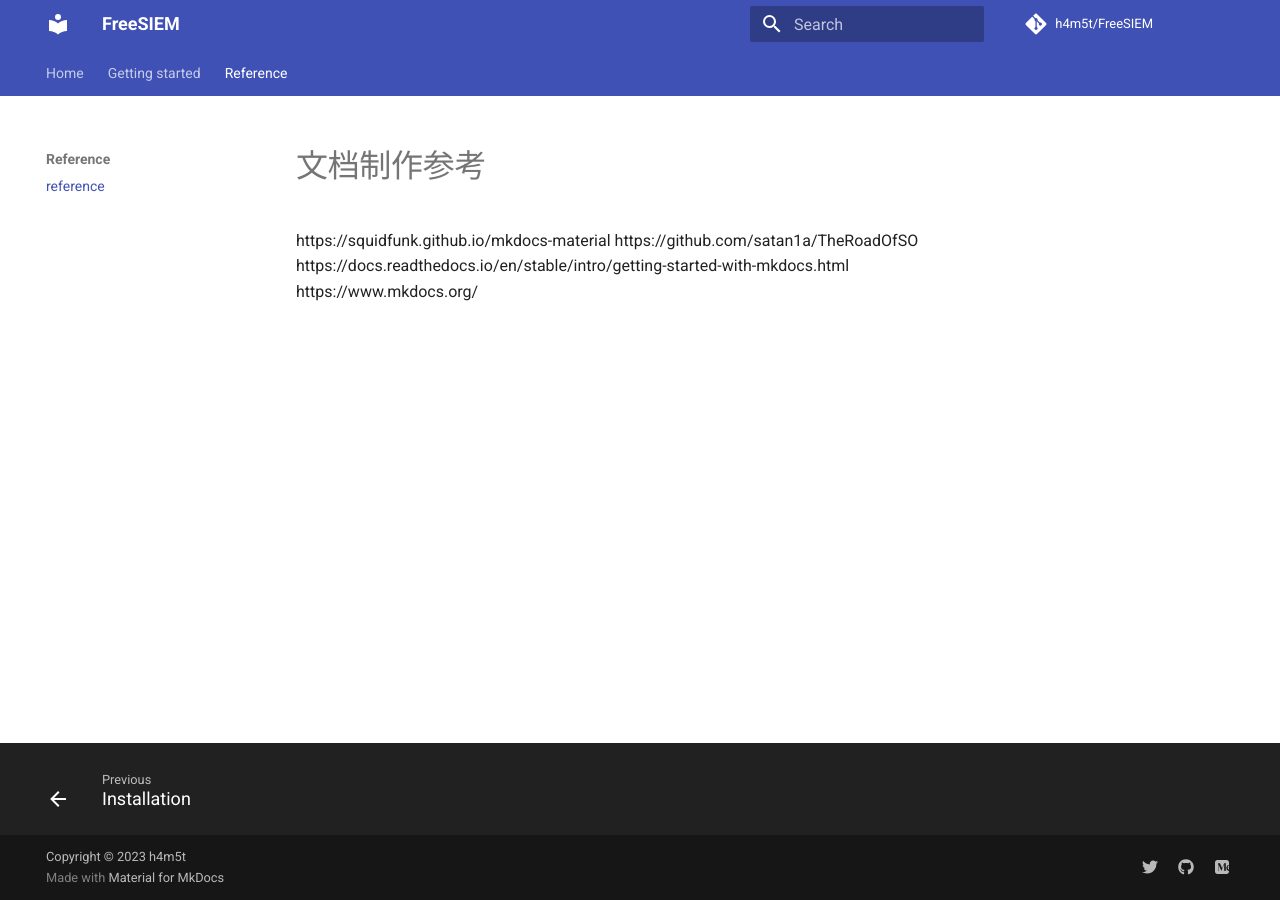
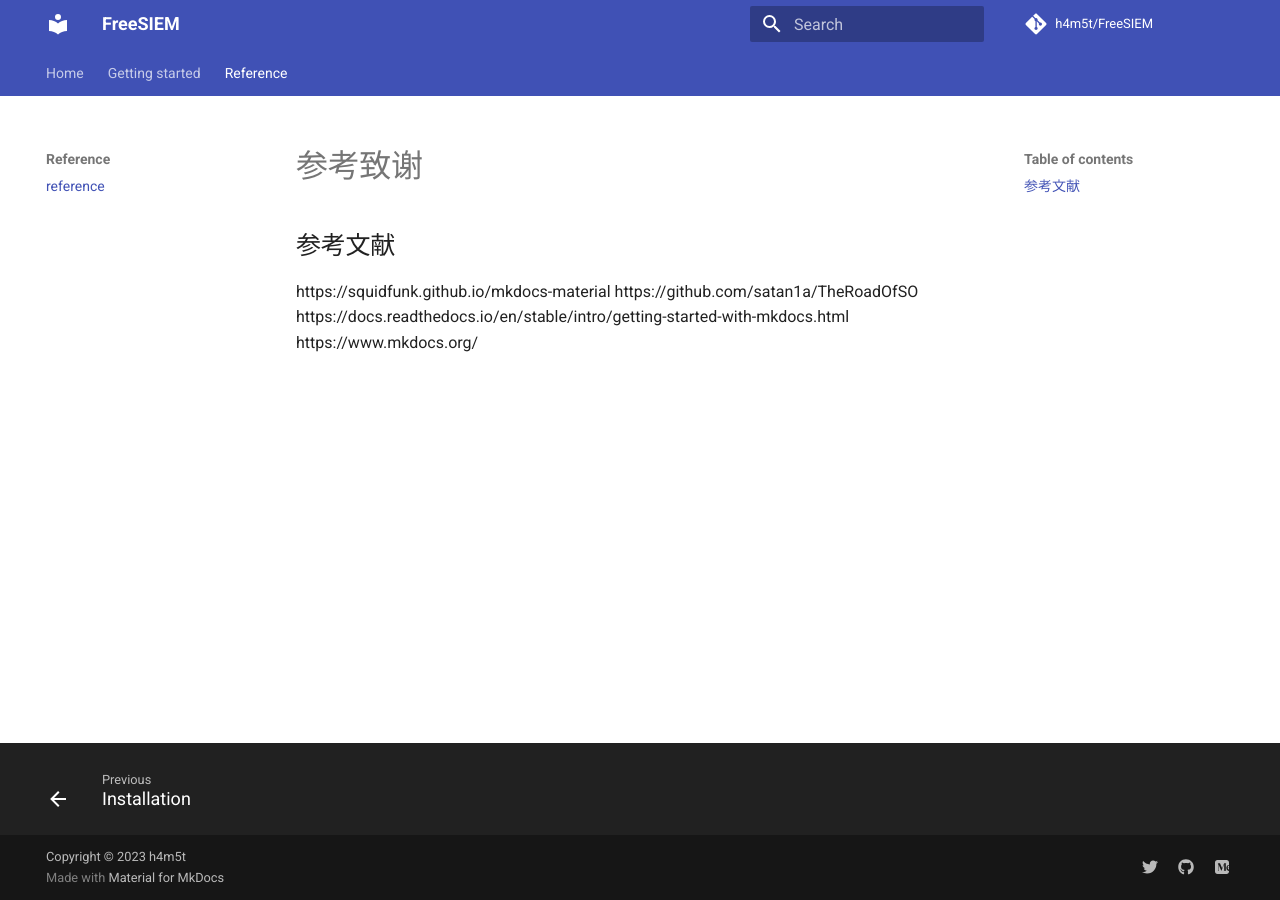
Before and after one commit to h4m5t/FreeSIEM, an MkDocs documentation site: the page built from docs/reference.md, in a window 1280 px wide. Built offline with MkDocs 1.6.1 and Material for MkDocs 9.7.7, drawn with Linux system fonts in a browser that asks for light colours; comment, search, counter and statistics services are not loaded.

Commit message:
Update reference.md

```diff
--- a/docs/reference.md
+++ b/docs/reference.md
@@ -1,4 +1,5 @@
-# 文档制作参考
+# 参考致谢
+## 参考文献
 https://squidfunk.github.io/mkdocs-material
 https://github.com/satan1a/TheRoadOfSO
 https://docs.readthedocs.io/en/stable/intro/getting-started-with-mkdocs.html
```
